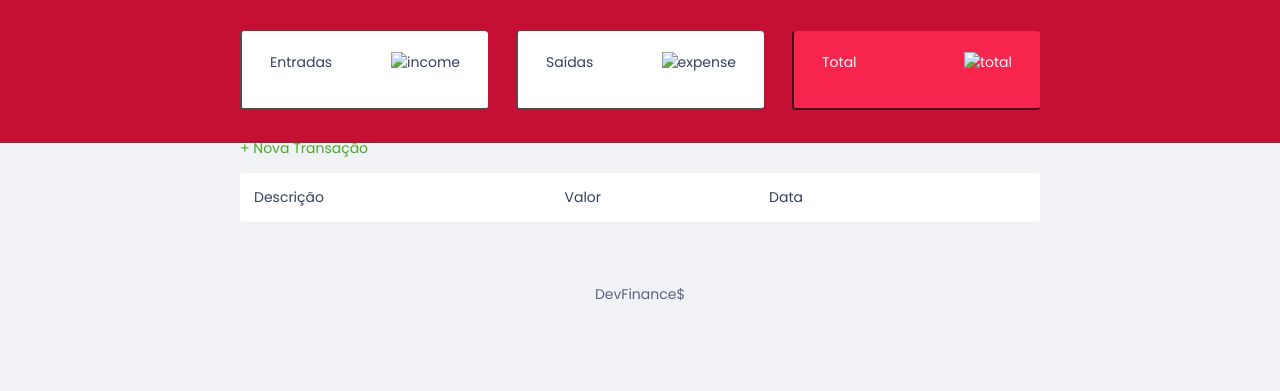
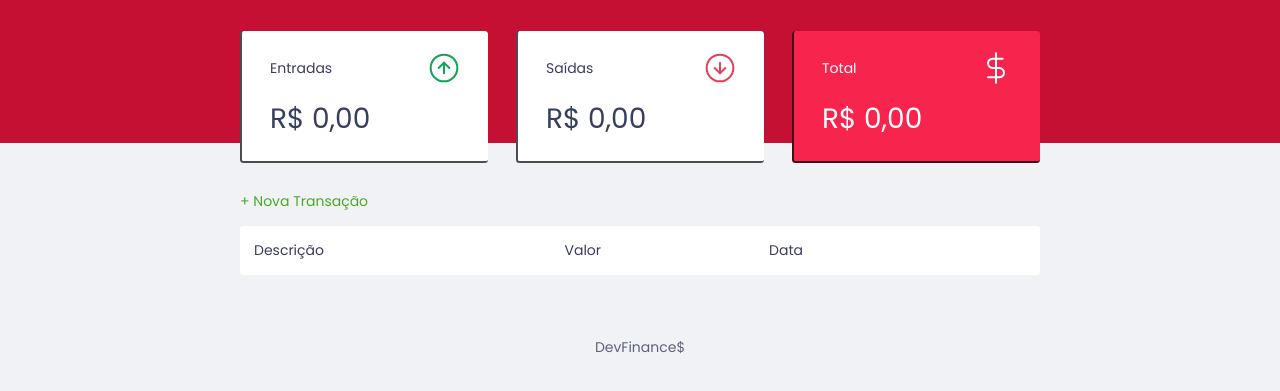
Before and after one commit to markos170/DevFinancesRocket, a plain HTML site: page index.html in a window 1280 px wide. Shown: the part 55-446 px from the top of the page. Drawn offline with Linux system fonts and the light colour scheme; the site is published under a folder, as on GitHub Pages, so addresses that start at the root find nothing.

Commit message:
alterado caminho das img

```diff
--- a/index.html
+++ b/index.html
@@ -24,7 +24,7 @@
             <div class="card">
                 <h3>
                     <span>Entradas</span>
-                    <img src="/assets/income.svg" alt="income">
+                    <img src="./assets/income.svg" alt="income">
                 </h3>
                 <p id="incomeDisplay"></p>
 
@@ -32,7 +32,7 @@
             <div class="card">
                 <h3>
                     <span>Saídas</span>
-                    <img src="/assets/expense.svg" alt="expense">
+                    <img src="./assets/expense.svg" alt="expense">
                 </h3>
                 <p id="expenseDisplay"></p>
 
@@ -40,7 +40,7 @@
             <div class="card green">
                 <h3>
                     <span>Total</span>
-                    <img src="/assets/total.svg" alt="total">
+                    <img src="./assets/total.svg" alt="total">
                 </h3>
                 <p id="totalDisplay"></p>
             </div>
@@ -102,7 +102,7 @@
         </div>
     </div>
     <footer>DevFinance$</footer>
-    <script src="/main.js"></script>
+    <script src="main.js"></script>
 
 </body>
 
```
